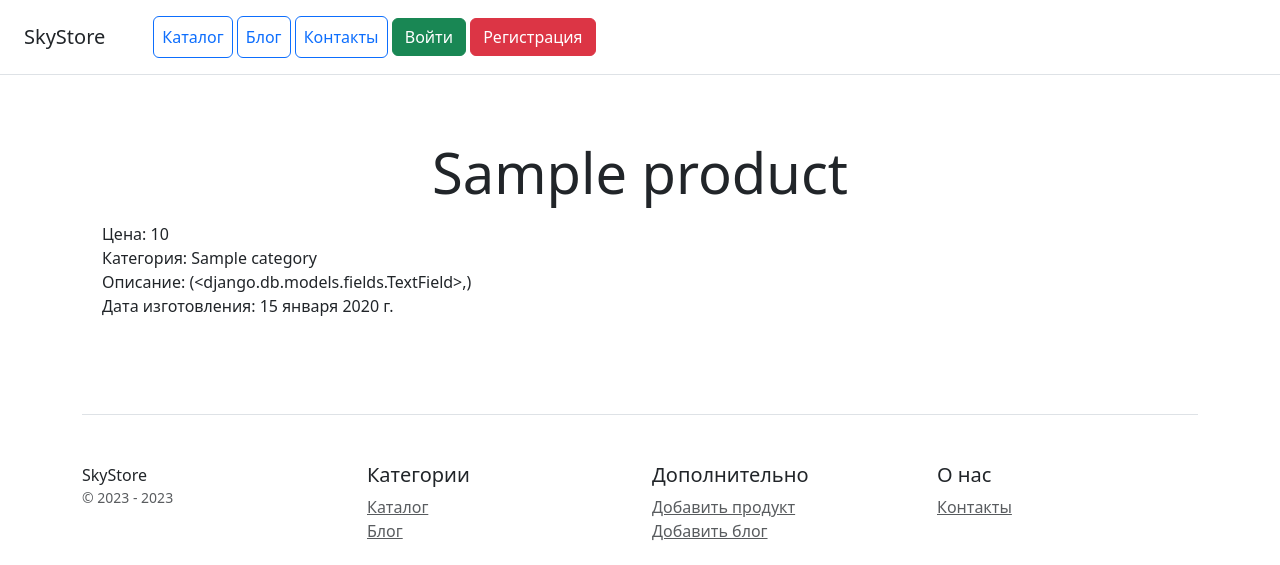
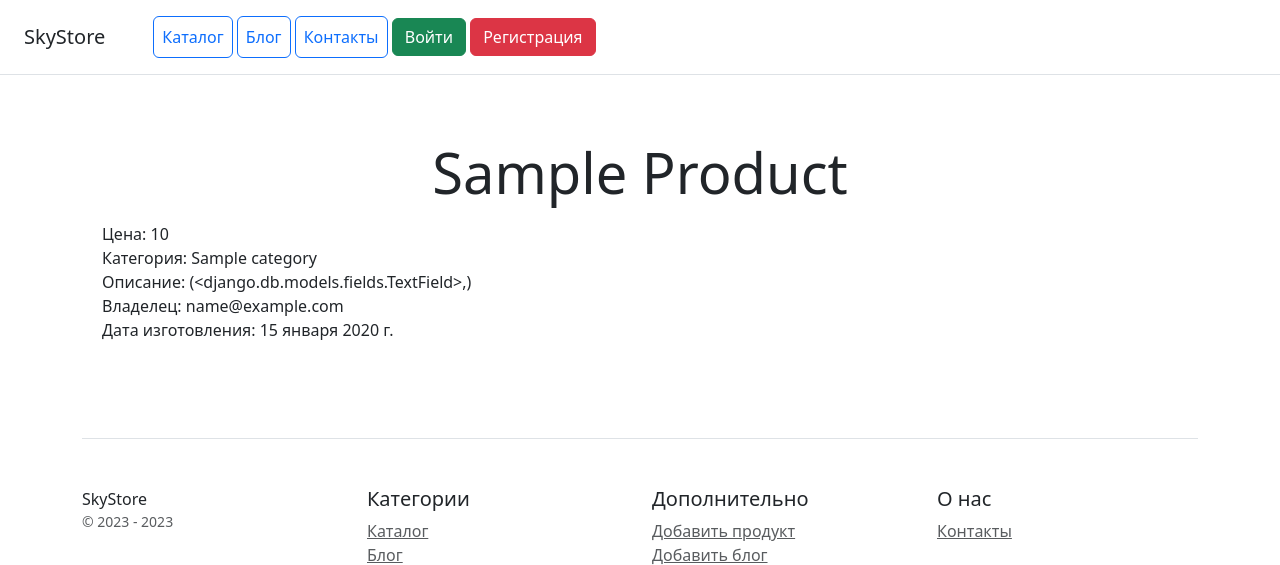
Before and after one commit to nikmaxon/django_online_store, a Django app: page /cards/1/ in a window 1280 px wide. Shown: the top 565 px of the page. Run offline with Django 4.2, Linux system fonts and the light colour scheme; tables that the repository leaves empty hold one stand-in row (values such as "Sample post"); parts of the project's set-up code (start-up, migrations or seed data) failed here and were passed over; some libraries are stand-ins or nearby versions.

Commit message:
HW 7 Готово

```diff
--- a/catalog/forms.py
+++ b/catalog/forms.py
@@ -1,6 +1,6 @@
 from django import forms
-
 from catalog.models import Product, Version
+from django.shortcuts import redirect
 
 
 class StyleFormMixin:
@@ -13,7 +13,7 @@
 class ProductForm(StyleFormMixin, forms.ModelForm):
     class Meta:
         model = Product
-        fields = '__all__'
+        exclude = ('owner',)
 
     def clean_product_name(self):
         cleaned_data = self.cleaned_data['product_name']
--- a/catalog/models.py
+++ b/catalog/models.py
@@ -1,3 +1,4 @@
+from django.conf import settings
 from django.db import models
 
 NULLABLE = {'null': True, 'blank': True}
@@ -25,6 +26,8 @@
     creation_date = models.DateField(auto_now_add=True, verbose_name='дата создания')
     last_change_date = models.DateField(auto_now=True, verbose_name='дата последнего изменения')
 
+    owner = models.ForeignKey(settings.AUTH_USER_MODEL, on_delete=models.SET_NULL, **NULLABLE, verbose_name='Владелец')
+
     def __str__(self):
         return f'{self.product_name} ({self.category}): {self.price}'
 
--- a/catalog/templates/catalog/card.html
+++ b/catalog/templates/catalog/card.html
@@ -2,11 +2,12 @@
 {% load my_tags %}
 {% block content %}
 <div class="pricing-header px-3 py-3 pt-md-5 pb-md-4 mx-auto text-center">
-    <h1 class="display-4">{{ object.product_name }}</h1>
+    <h1 class="display-4">{{ object.product_name|title }}</h1>
     <ul class="list-unstyled mt-3 mb-4 text-start m-3">
         <li>Цена: {{object.price}}</li>
         <li>Категория: {{object.category}}</li>
         <li>Описание: {{object.description}}</li>
+        <li>Владелец: {{object.owner|default:"Без владельца"}}</li>
         <li>Дата изготовления: {{object.creation_date}}</li>
     </ul>
 </div>
--- a/catalog/views.py
+++ b/catalog/views.py
@@ -10,6 +10,13 @@
     model = Product
     form_class = ProductForm
     success_url = reverse_lazy('catalog:home')
+
+    def form_valid(self, form):
+        self.object = form.save()
+        self.object.owner = self.request.user
+        self.object.save()
+
+        return super().form_valid(form)
 
     def get_context_data(self, **kwargs):
         context_data = super().get_context_data(**kwargs)
```
Also changed, not shown: catalog/templates/catalog/home.html (+7 -4 lines), catalog/migrations/0007_product_owner.py (added), catalog/migrations/0008_alter_product_owner.py (added), media/products/8KjEEE2dWfA.jpg (added).
